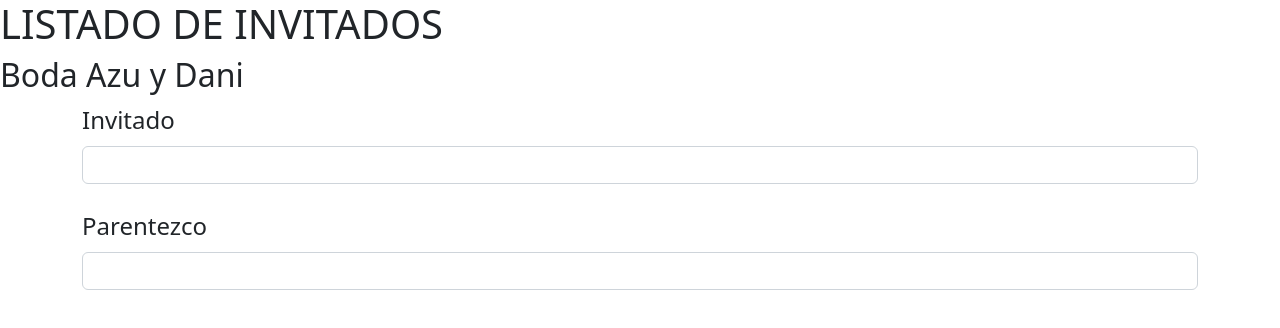
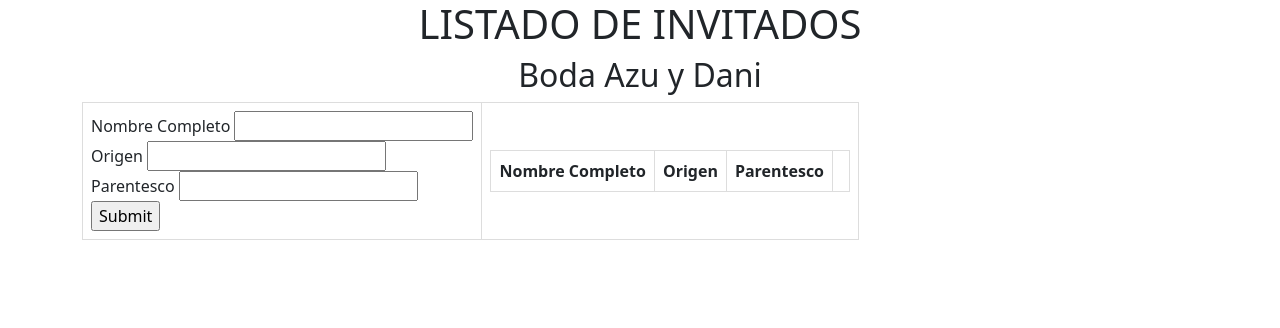
Before and after one commit to DRojasOlea/Proyecto-2-CRUD_DanielRojas, a plain HTML site: page index.html in a window 1280 px wide. Drawn offline with nearby package versions, Linux system fonts and the light colour scheme.

Commit message:
Estructura JS

```diff
--- a/CRUD.js
+++ b/CRUD.js
@@ -0,0 +1,32 @@
+function onFormSubmit(){
+    let formData = readFormData ();
+    insertNewRecord(formData);
+    resetForm ();
+}
+function readFromData(){
+    let formData={};
+    formData['fullname'] = document.getElementById('fullName').value;
+    formData['origen'] = document.getElementById('origin').value;
+    formData['parentesco'] = document.getElementById('parentesco').value;
+    return formData
+}
+
+function insertNewRecordData (data){
+    let table = document.getElementById(listaInvitados).getElementsByTagName('tbody')[0];
+    let newRow = table.insertRow(table.length);
+    cellOne = newRow.insertCell(0);
+    cellOne.innerHTML = data.fullname;
+    cellTwo = newRow.insertCell(1);
+    cellTwo.innerHTML = data.origin;
+    cellThree = newRow.insertCell(2);
+    cellThree.innerHTML = data.parentesco;
+    cellFour = newRow.insertCell(3);
+    cellFour.innerHTML =`<a>Editar</a>
+                        <a>Eliminar</a>`;
+}
+
+function resetForm (){
+    document.getElementById('fullName').value = '';
+    document.getElementById('origin').value = '';
+    document.getElementById('parentesco').value = '';
+}
--- a/index.html
+++ b/index.html
@@ -15,18 +15,48 @@
        <h2>Boda Azu y Dani</h2>
    </header>
    <div class='container'>
-       <div class='row'>
-           <form>
-               <fieldset>
-                   <legend>Invitado</legend>
-                   <input type="text" class="form-control" id="item1"/>
-                   <br/>
-                   <legend>Parentezco</legend>
-                   <input type="text" class="form-control" id="item2"/>
-                   <br/>
-               </fieldset>
-           </form>
-       </div>
+
+           <table>
+               <tr>
+                   <td>
+                       <form onsubmit="event.preventDefault(); onFormSubmit();" autocomplete="off">
+                            <div>
+                                <label>Nombre Completo</label>
+                                <input type="text" name="nombreCompleto" id="fullName">
+                            </div>
+                            <div>
+                                <label>Origen</label>
+                                <input type="text" name="origin" id="origen">
+                            </div>
+                            <div>
+                                <label>Parentesco</label>
+                                <input type="text" name="parentezco" id="parentesco">
+                            </div>
+                            <div class="form-action-buttons">
+                                <input type="submit" name="Submit">
+                            </div>
+                       </form>
+                   </td>
+                   <td>
+                       <table class="list" id="listaInvitados">
+                           <thead>
+                               <tr>
+                                   <th>Nombre Completo</th>
+                                   <th>Origen</th>
+                                   <th>Parentesco</th>
+                                   <th></th>
+                               </tr>
+                           </thead>
+                           <tbody>
+
+                           </tbody>
+                       </table>
+
+                   </td>
+               </tr>
+
+           </table>
+
    </div>
 
 
--- a/style.css
+++ b/style.css
@@ -0,0 +1,18 @@
+header{
+    text-align: center;
+}
+body > table{
+    width: 80%;
+    margin: 0 auto;
+}
+table{
+    border-collapse: collapse;
+}
+table.list{
+    width: 100%;
+}
+td,th{
+    border: 1px solid #dddddd;
+    text-align: left;
+    padding: 8px;
+}
```
